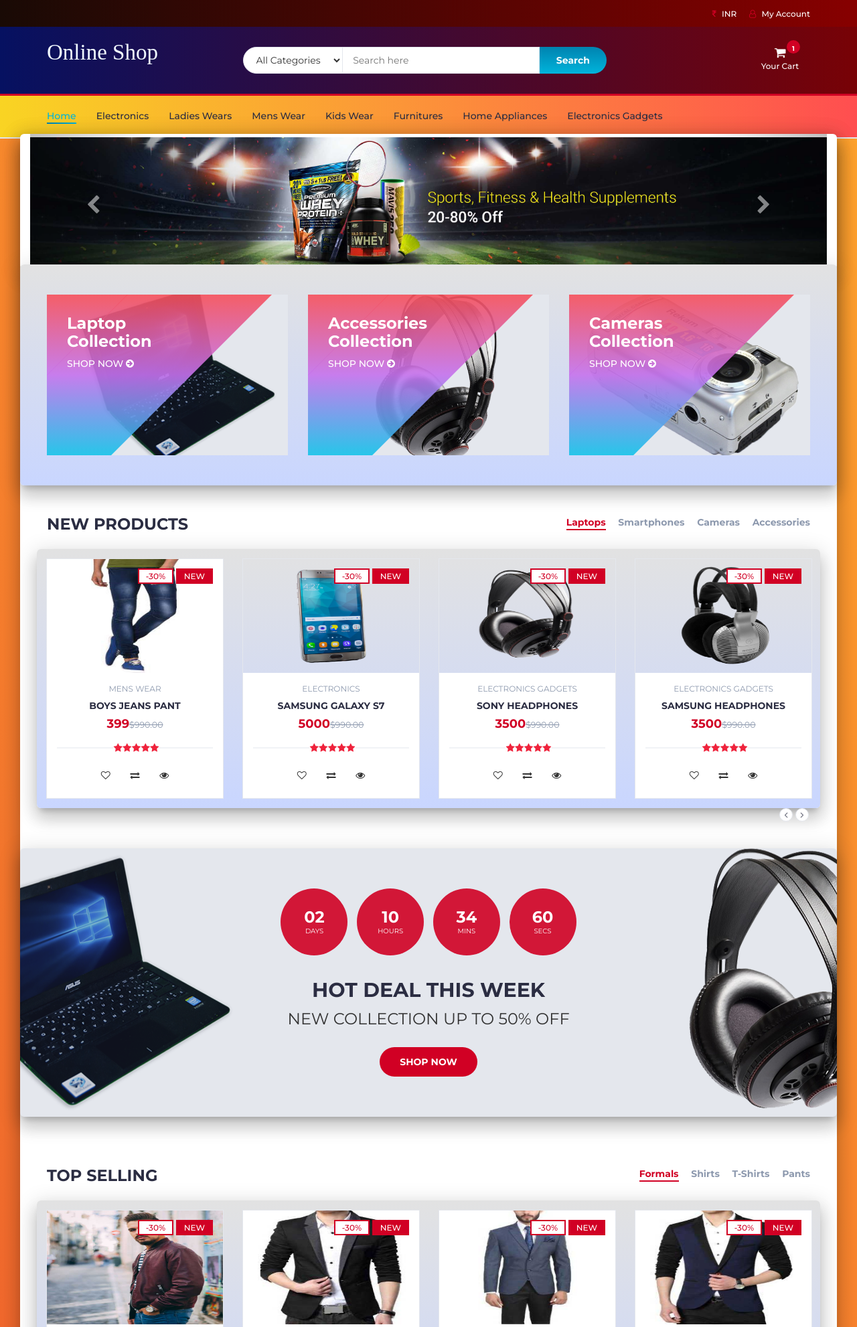
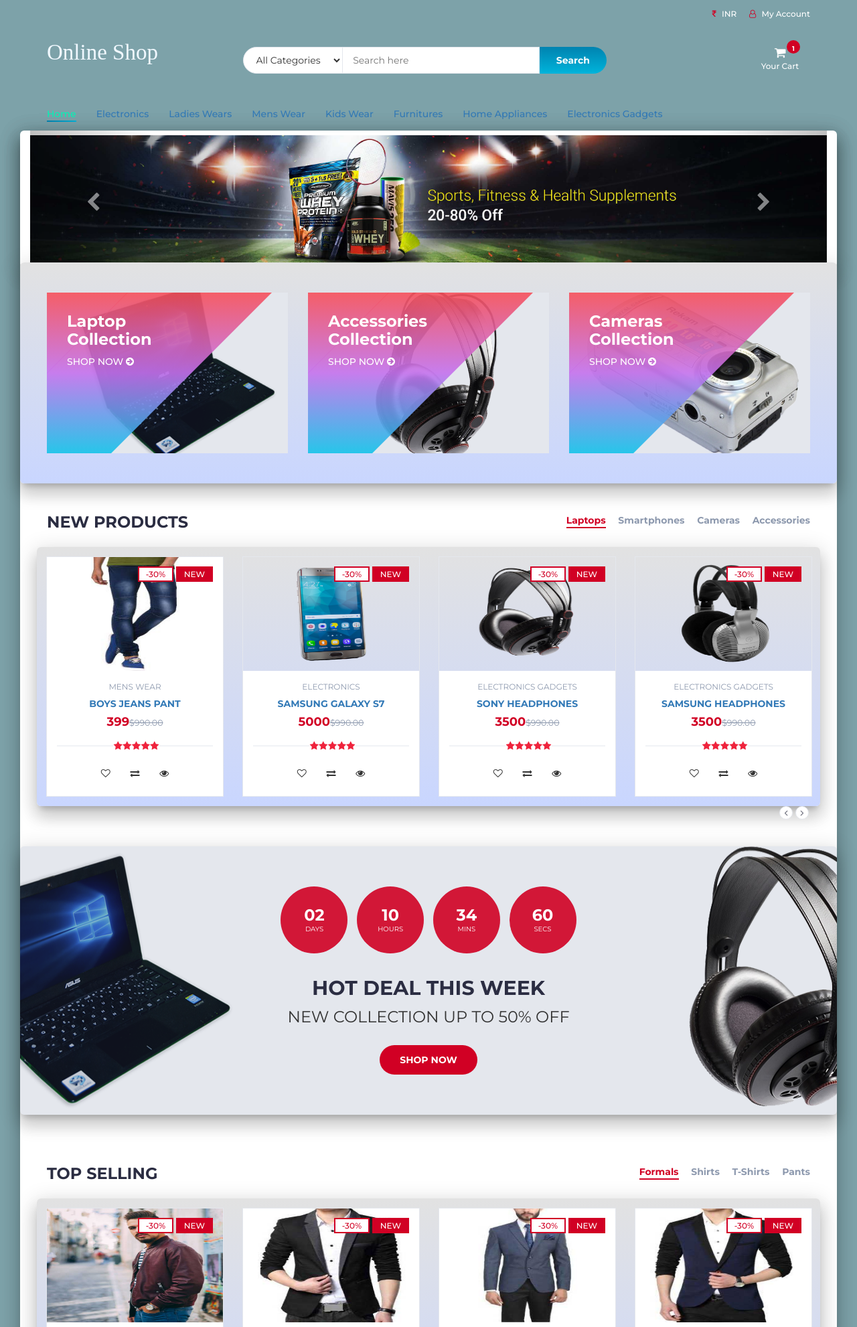
Before and after one commit to Eloquade/practice-online-selling-php, a PHP site: page /myfiles/ in a window 1280 px wide. Shown: the top 1982 px of the page at 67% size. Run offline with PHP 8.4, Linux system fonts and the light colour scheme; data comes from the database, SQL or seed files in the repository; some libraries are stand-ins or nearby versions.

Commit message:
added new theme

```diff
--- a/css/style.css
+++ b/css/style.css
@@ -58,7 +58,7 @@
 body {
   font-family: 'Montserrat', sans-serif;
   font-weight: 400;
-  background-image: linear-gradient(-134deg, #FFA62E 0%, #FB962E 20%, #F8852E 40%, #F3742D 60%, #EF612D 80%, #EA4D2C 100%);
+  background-color: #7DA2A9;
 
 }
 
@@ -69,7 +69,6 @@
 }
 
 a {
-  color: #2B2D42;
   font-weight: 500;
   -webkit-transition: 0.2s color;
   transition: 0.2s color;
@@ -665,16 +664,6 @@
   padding-bottom: 15px;
 }
 
-/*=========================================================
-	03 -> Navigation
-===========================================================*/
-
-#navigation {
-  background: #FFF;
-  border-bottom: 2px solid #E4E7ED;
-  border-top: 3px solid #D10024;
-}
-
 /*----------------------------*\
 	Main nav
 \*----------------------------*/
@@ -688,7 +677,7 @@
 }
 
 .main-nav>li>a:hover, .main-nav>li>a:focus, .main-nav>li.active>a {
-  color: #00B4DB;  /* fallback for old browsers */
+  color: #05F4B7;
 
 
   background-color: transparent;
@@ -1989,23 +1978,26 @@
 ===========================================================*/
 
 #newsletter.section {
-  border-top: 2px solid #E4E7ED;
-  border-bottom: 3px solid #D10024;
   margin-top: 30px;
+
 }
 
 .newsletter {
   text-align: center;
+
 }
 
 .newsletter p {
   font-size: 24px;
+  color: #fff;
+
 }
 
 .newsletter form {
   position: relative;
   max-width: 520px;
   margin: 30px auto;
+
 }
 
 .newsletter form:after {
@@ -2020,6 +2012,7 @@
   transform: translateY(-50%) rotate(15deg);
   z-index: -1;
   left: -90px;
+
 }
 
 .newsletter form .input {
--- a/header.php
+++ b/header.php
@@ -45,39 +45,24 @@
 		<![endif]-->
     <style>
         #navigation {
-          background: #FF4E50;  /* fallback for old browsers */
-            background: -webkit-linear-gradient(to right, #F9D423, #FF4E50);  /* Chrome 10-25, Safari 5.1-6 */
-            background: linear-gradient(to right, #F9D423, #FF4E50); /* W3C, IE 10+/ Edge, Firefox 16+, Chrome 26+, Opera 12+, Safari 7+ */
+          	background: #7DA2A9;
 
 
         }
         #header {
-
-            background: #780206;  /* fallback for old browsers */
-            background: -webkit-linear-gradient(to right, #061161, #780206);  /* Chrome 10-25, Safari 5.1-6 */
-            background: linear-gradient(to right, #061161, #780206); /* W3C, IE 10+/ Edge, Firefox 16+, Chrome 26+, Opera 12+, Safari 7+ */
-
+            background: #7DA2A9;
 
         }
         #top-header {
-
-
-            background: #870000;  /* fallback for old browsers */
-            background: -webkit-linear-gradient(to right, #190A05, #870000);  /* Chrome 10-25, Safari 5.1-6 */
-            background: linear-gradient(to right, #190A05, #870000); /* W3C, IE 10+/ Edge, Firefox 16+, Chrome 26+, Opera 12+, Safari 7+ */
-
+            background: #7DA2A9;
 
         }
         #footer {
-            background: #7474BF;  /* fallback for old browsers */
-            background: -webkit-linear-gradient(to right, #348AC7, #7474BF);  /* Chrome 10-25, Safari 5.1-6 */
-            background: linear-gradient(to right, #348AC7, #7474BF); /* W3C, IE 10+/ Edge, Firefox 16+, Chrome 26+, Opera 12+, Safari 7+ */
-
-
-          color: #1E1F29;
+            background: #7DA2A9;
+            color: #1E1F29;
         }
         #bottom-footer {
-            background: #7474BF;  /* fallback for old browsers */
+            background: #7474BF;
             background: -webkit-linear-gradient(to right, #348AC7, #7474BF);  /* Chrome 10-25, Safari 5.1-6 */
             background: linear-gradient(to right, #348AC7, #7474BF); /* W3C, IE 10+/ Edge, Firefox 16+, Chrome 26+, Opera 12+, Safari 7+ */
 
```
Also changed, not shown: db.php (line endings or trailing spaces).
